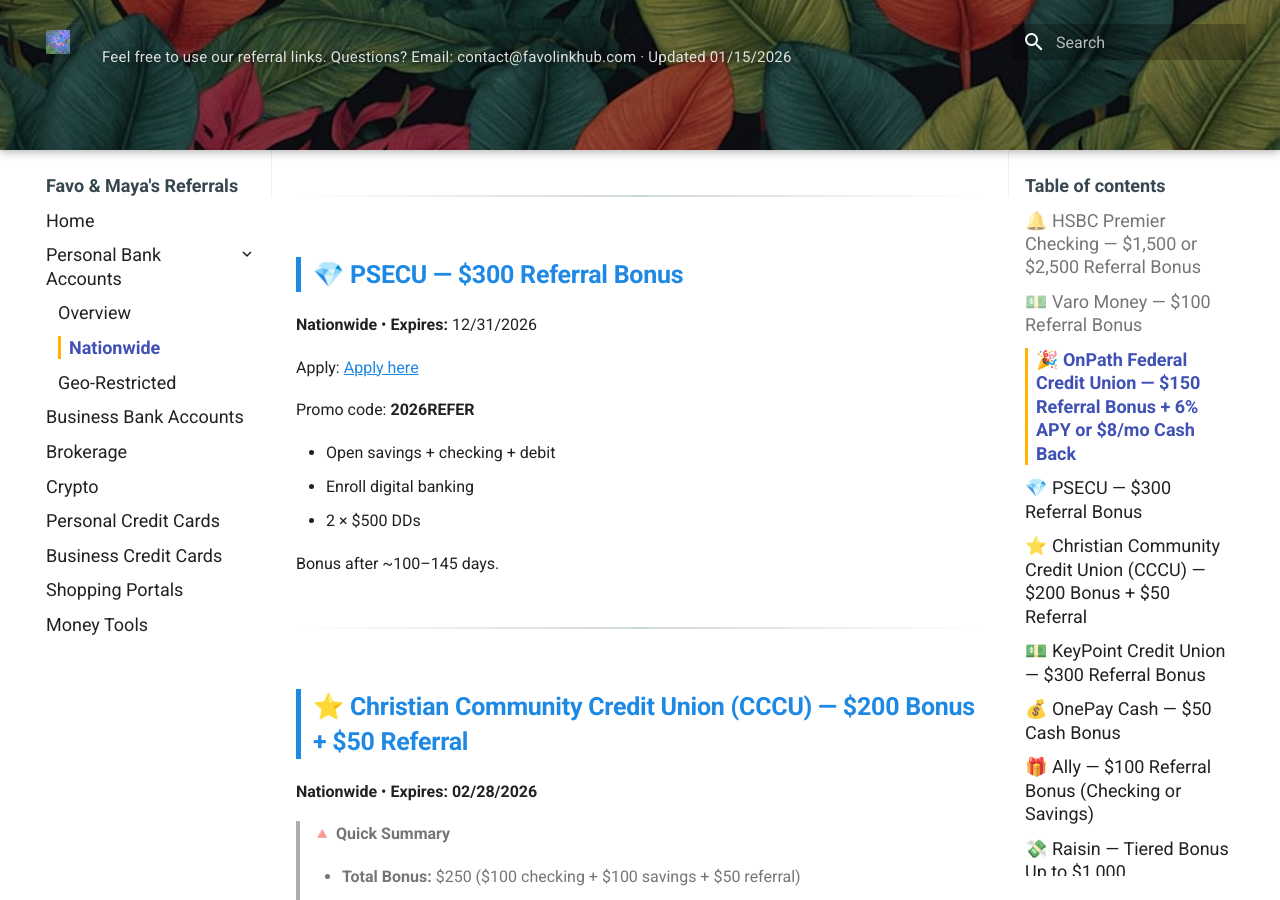
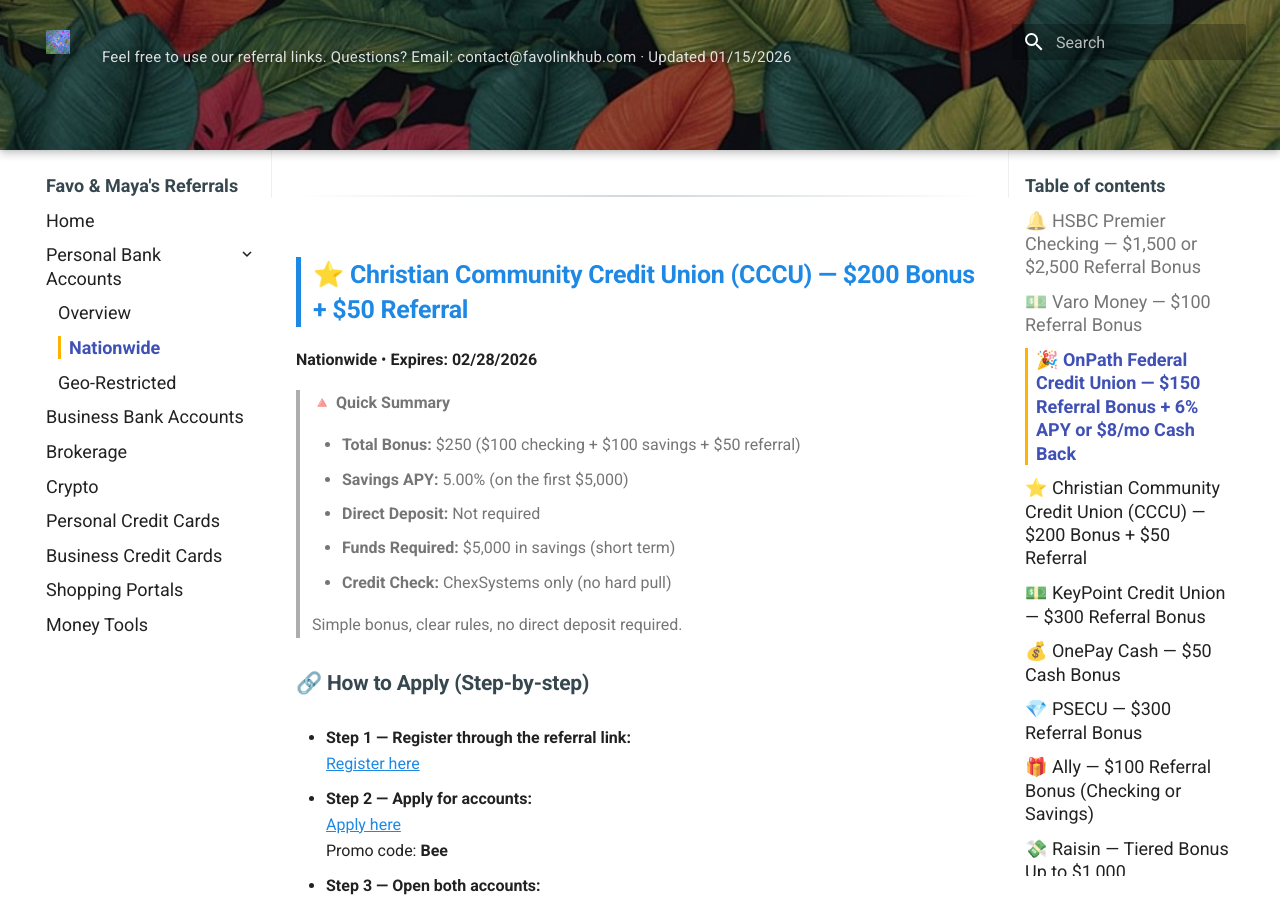
Before and after one commit to whispersofzephyr/favolinkhub-site, an MkDocs documentation site: the page built from docs/personal-bank-nationwide.md, in a window 1280 px wide and 900 px high, scrolled down 6389 px. Built offline with MkDocs 1.6.1 and Material for MkDocs 9.7.7, drawn with Linux system fonts in a browser that asks for light colours; some of the changed text lies outside the part shown.

Commit message:
Update personal-bank-nationwide.md

```diff
--- a/docs/personal-bank-nationwide.md
+++ b/docs/personal-bank-nationwide.md
@@ -226,21 +226,6 @@ Nationwide membership is available via a **$5 donation** to the OnPath Foundatio
 
 ---
 
-## 💎 PSECU — $300 Referral Bonus
-**Nationwide** • **Expires:** 12/31/2026
-
-Apply: [Apply here](https://refer.psecu.com/Zhishan)
-
-Promo code: **2026REFER**
-
-- Open savings + checking + debit
-- Enroll digital banking
-- 2 × $500 DDs
-
-Bonus after ~100–145 days.
-
----
-
 ## ⭐ Christian Community Credit Union (CCCU) — $200 Bonus + $50 Referral
 **Nationwide** • **Expires: 02/28/2026**
 
```
Also changed, not shown: other parts of docs/personal-bank-nationwide.md (+15 -0 lines).
